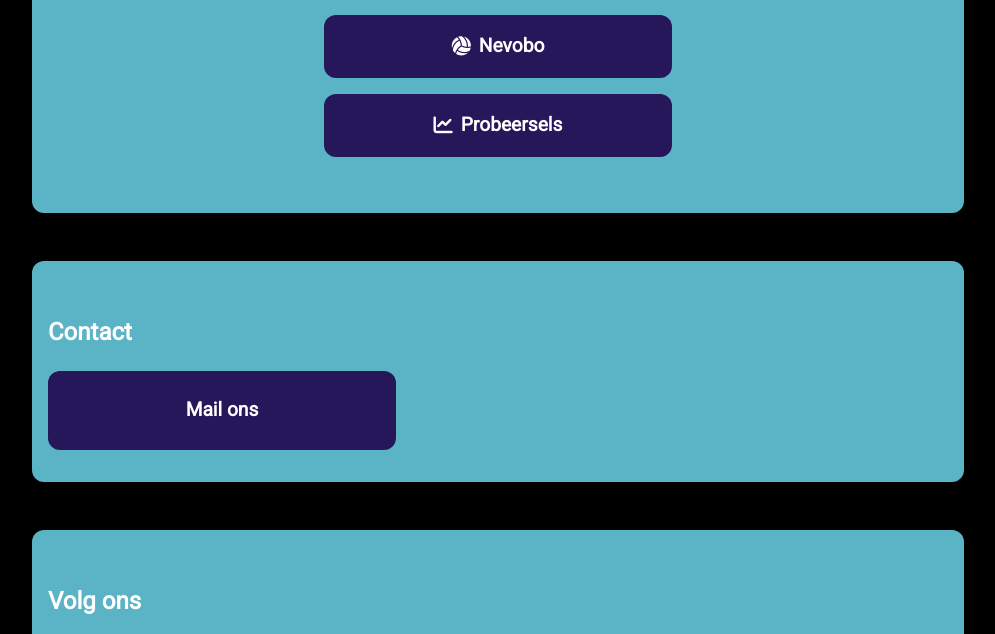
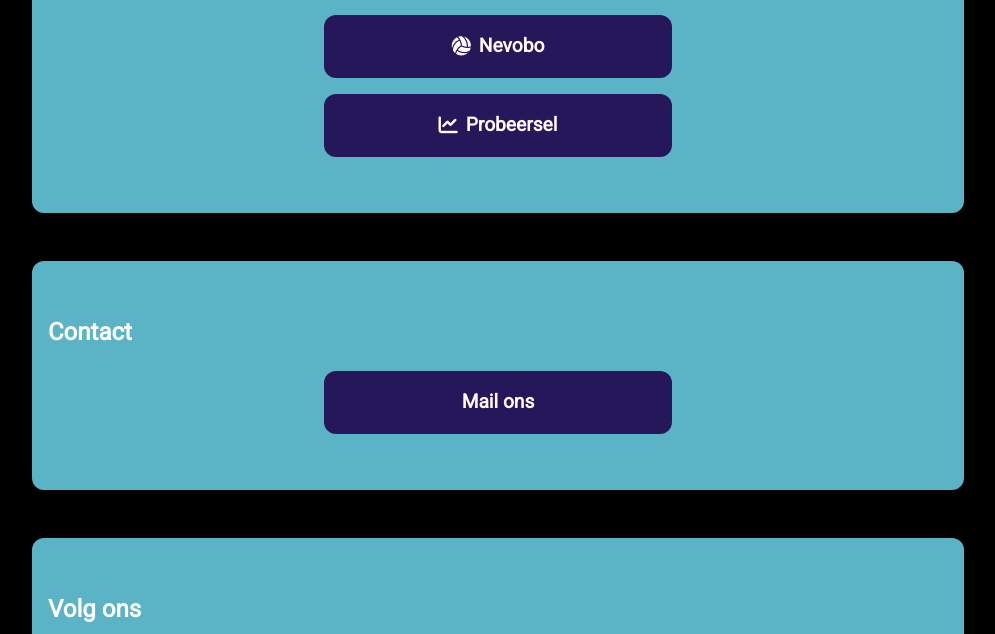
Before and after one commit to lekkerruiker/KveK, a plain HTML site: page index.html in a window 1280 px wide. Shown: the part 1542-2176 px from the top of the page, without its empty margins (142-1137 px from the left). Drawn offline with Linux system fonts and the light colour scheme.

Commit message:
Refactor contact button and update styles

```diff
--- a/index.html
+++ b/index.html
@@ -55,7 +55,7 @@ h1 { margin-top: 1rem; font-size: 3rem; font-family: 'Montserrat', sans-serif; f
   margin: 3rem auto;
   background: var(--section-bg);
   border-radius: 12px;
-  box-shadow: 0 4px 12px rgba(0,0,0,0.2); /* subtiele schaduw voor diepte */
+  box-shadow: 0 4px 12px rgba(0,0,0,0.2);
 }
 
 .feeds { display: flex; flex-direction: column; gap: 1rem; align-items: center; margin-bottom: 1.5rem; }
@@ -79,7 +79,7 @@ h1 { margin-top: 1rem; font-size: 3rem; font-family: 'Montserrat', sans-serif; f
 .feed-link i, .feed-link img { height: 32px; width: 32px; }
 .feed-link:hover { transform: translateY(-3px); background: var(--hover-green); color: var(--white); }
 
-.switch-button, .vocasa-button {
+.switch-button, .vocasa-button, .contact-button {
   font-size: 1.2rem;
   display: flex;
   align-items: center;
@@ -98,30 +98,15 @@ h1 { margin-top: 1rem; font-size: 3rem; font-family: 'Montserrat', sans-serif; f
 .switch-button:hover { background: var(--hover-green); transform: translateY(-3px); }
 .vocasa-button { background: var(--purple); }
 .vocasa-button:hover { background: var(--hover-purple); transform: translateY(-3px); }
+.contact-button { background: var(--purple); }
+.contact-button:hover { background: var(--hover-green); transform: translateY(-2px); }
 
-.switch-button i, .vocasa-button i { color: #ffffff; }
+.switch-button i, .vocasa-button i, .contact-button i { color: #ffffff; }
 
-.contact-button {
-  display: flex;
-  justify-content: center;
-  align-items: center;
-  width: 300px;       /* zelfde breedte als feed-knoppen */
-  max-width: 90%;
-  padding: 1.5rem 1.5rem;
-  background: var(--purple);
-  color: var(--white);
-  border-radius: 12px;
-  text-decoration: none;
-  font-weight: bold;
-  font-size: 1.2rem;
-  transition: background 0.3s, transform 0.3s;
-}
-
-.contact-button:hover {
-  background: var(--hover-green);
-  transform: translateY(-2px);
-}
-
+.platforms { display: flex; gap: 0.5rem; justify-content: center; flex-wrap: wrap; }
+.platforms a { display: flex; align-items: center; justify-content: center; width: 50px; height: 50px; border-radius: 10px; background: var(--white); text-decoration: none; transition: transform 0.2s, background 0.2s; }
+.platforms a img { width: 24px; height: 24px; }
+.platforms a:hover { transform: translateY(-2px); }
 
 @media (max-width: 600px) {
   header { padding: 2rem 1rem; min-height: 50vh; }
@@ -129,9 +114,8 @@ h1 { margin-top: 1rem; font-size: 3rem; font-family: 'Montserrat', sans-serif; f
   h1 { font-size: 6vw; line-height: 1.2; word-wrap: break-word; overflow-wrap: break-word; }
   .subtitle { font-size: 4vw; }
   .bio { font-size: 3.5vw; padding: 0.8rem 1rem; max-width: 90%; }
-  .feeds a, .switch-button, .vocasa-button, .feed-link { width: 90%; font-size: 1rem; padding: 1rem 1.2rem; }
-  .feeds a img, .switch-button i, .vocasa-button i, .feed-link i, .feed-link img { height: 24px; width: 24px; }
-  .contact-button { font-size: 1rem; padding: 1rem 1.5rem; }
+  .feeds a, .switch-button, .vocasa-button, .feed-link, .contact-button { width: 90%; font-size: 1rem; padding: 1rem 1.2rem; }
+  .feeds a img, .switch-button i, .vocasa-button i, .feed-link i, .feed-link img, .contact-button i { height: 24px; width: 24px; }
   .platforms a { width: 40px; height: 40px; }
   .platforms a img { width: 20px; height: 20px; }
 }
@@ -183,14 +167,18 @@ h1 { margin-top: 1rem; font-size: 3rem; font-family: 'Montserrat', sans-serif; f
       <i class="fas fa-volleyball-ball"></i> Nevobo
     </a>
     <a href="https://probeersels.nevobo.nl/poulestatistieken/regio-oost-h2e-10" target="_blank" class="vocasa-button">
-      <i class="fas fa-chart-line"></i> Probeersels
+      <i class="fas fa-chart-line"></i> Probeersel
     </a>
   </div>
 </section>
 
 <section class="section">
   <h2>Contact</h2>
-  <a href="mailto:kroniekvaneenkampioenschap@gmail.com" class="contact-button">Mail ons</a>
+  <div class="feeds">
+    <a href="mailto:kroniekvaneenkampioenschap@gmail.com" class="contact-button">
+      Mail ons
+    </a>
+  </div>
 </section>
 
 <section class="section">
```
